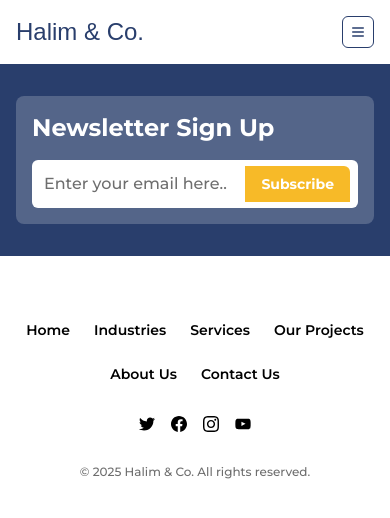
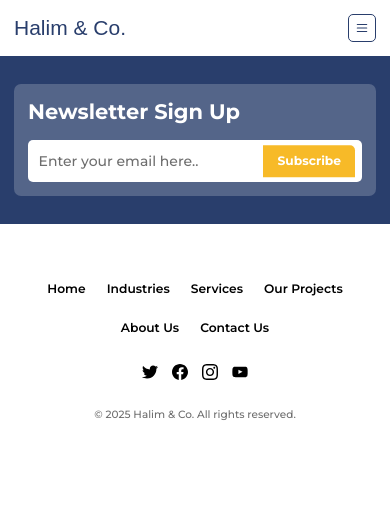
Before and after one commit to Innova8ors12/halim-frontend, a Next.js app: page / in a window 390 px wide. Shown: the top 518 px of the page. Built offline with nearby package versions, Linux system fonts and the light colour scheme; a web font is replaced by a local one.

Commit message:
fix: font size reduced for small screens

```diff
--- a/src/app/globals.css
+++ b/src/app/globals.css
@@ -18,6 +18,10 @@ body {
     --color-primary: var(--color-blue-500); /* Light theme primary text color */
     --color-primary-light: var(--color-blue-400); /* Light theme primary color */
     --color-secondary: var(--color-yellow-500); /* Light theme secondary color */
+
+    @media screen and (max-width: 768px) {
+      font-size: 14px;
+    }
   }
 
   @media (prefers-color-scheme: dark) {
```
